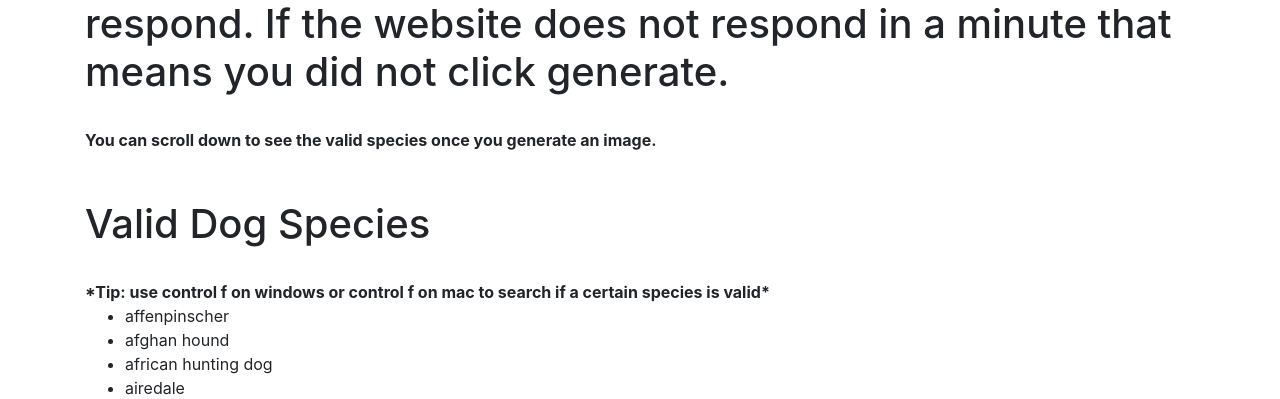
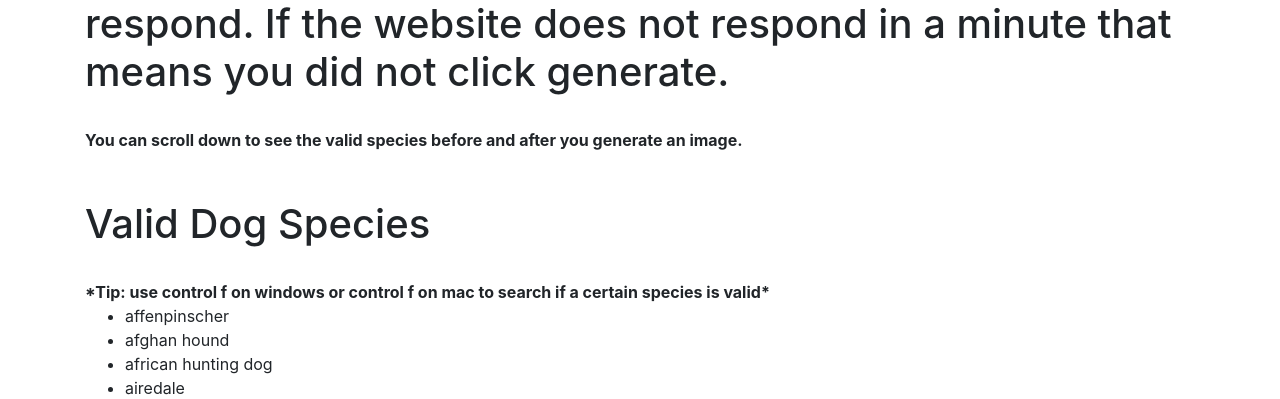
Before and after one commit to alexDahersh/alexsartificialimages, a Flask app: page /dogs in a window 1280 px wide. Shown: the part 342-741 px from the top of the page. Run offline with Flask 2, Linux system fonts and the light colour scheme; some libraries are stand-ins or nearby versions.

Commit message:
initial commit

```diff
--- a/app/templates/dog.html
+++ b/app/templates/dog.html
@@ -26,7 +26,7 @@
     <h1>Only click generate once, it takes time for the website to respond. If the website does not respond in a minute that means you did not click generate.</h1>
     <br />
     <b>
-      You can scroll down to see the valid species once you generate an image.
+      You can scroll down to see the valid species before and after you generate an image.
     </b>
     <br />
     <br />
--- a/app/templates/math.html
+++ b/app/templates/math.html
@@ -26,7 +26,7 @@
     <h1>Only click generate once, it takes time for the website to respond. If the website does not respond in a minute that means you did not click generate.</h1>
     <br />
     <b>
-      You can scroll down to see the valid symbols once you generate an image.
+      You can scroll down to see the valid symbols before and after you generate an image.
     </b>
     <br />
     <br />
```
